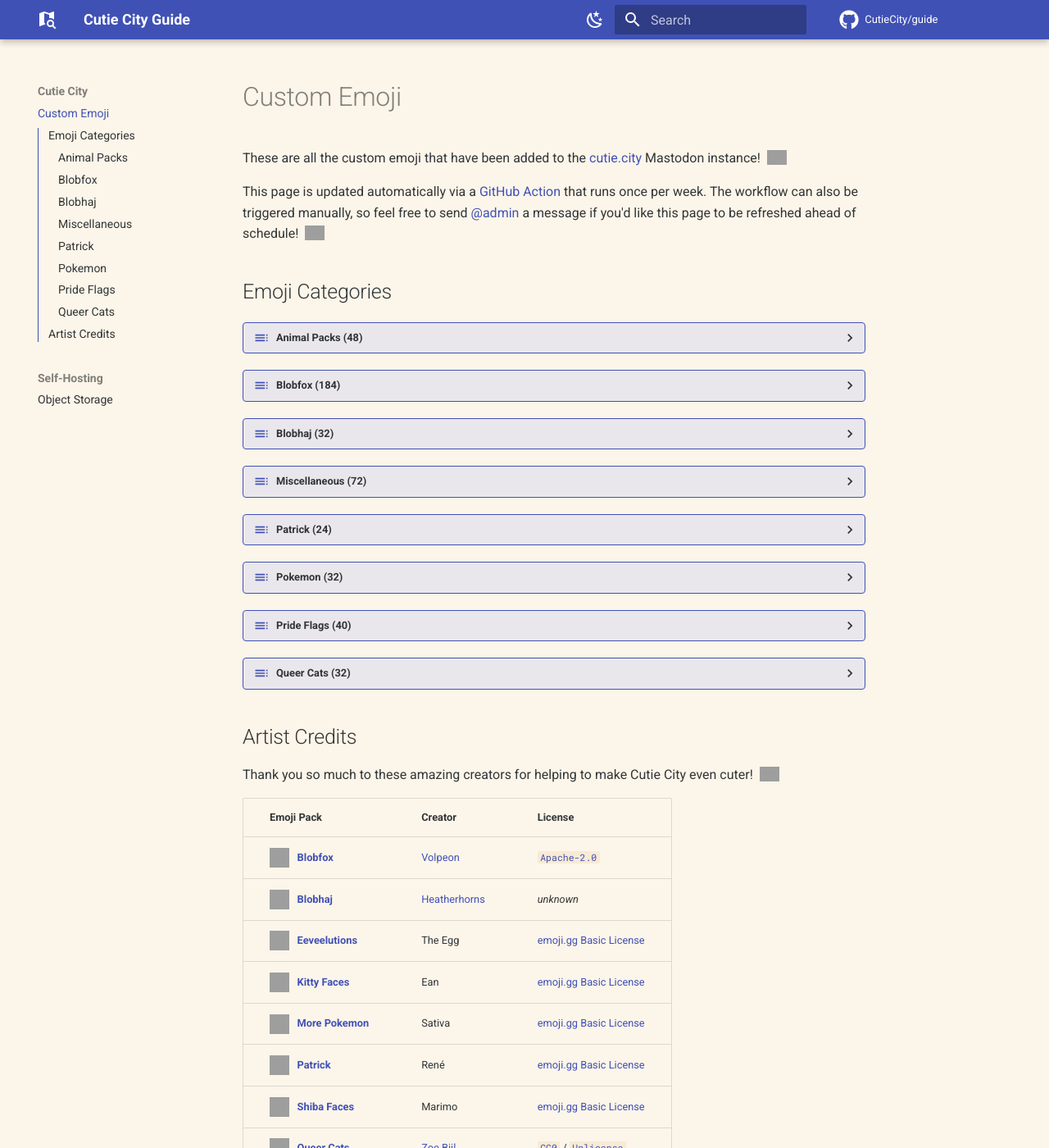
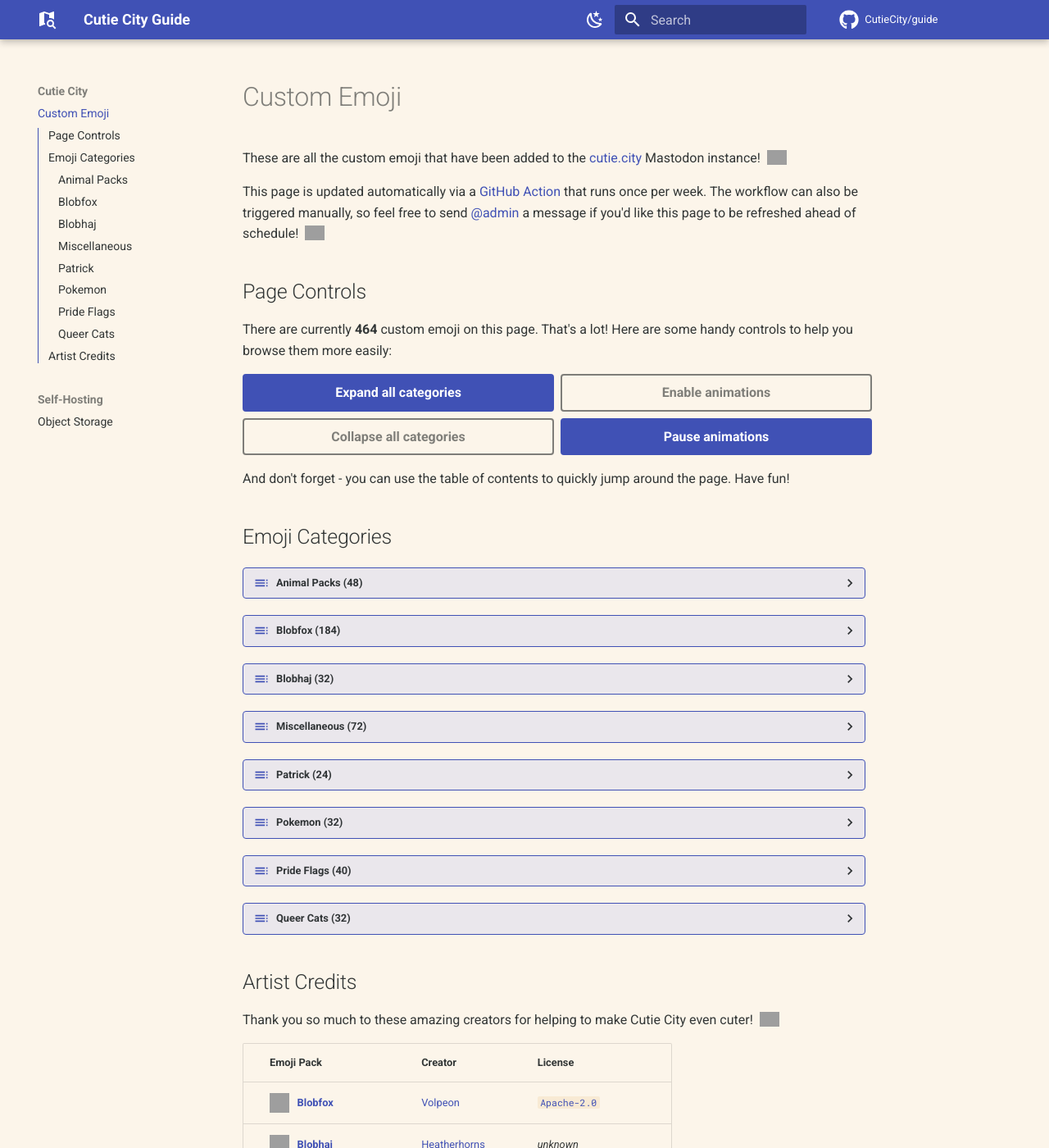
Before and after one commit to CutieCity/guide, an MkDocs documentation site: the page built from docs/cutie-city/custom-emoji.md, in a window 1280 px wide and 1400 px high. Shown: the whole window at 82% size. Built offline with MkDocs 1.6.1 and Material for MkDocs 9.7.7, drawn with Linux system fonts in a browser that asks for light colours; emoji names are drawn with the system emoji font; comment, search, counter and statistics services are not loaded; grey boxes are pictures that could not be loaded.

Commit message:
Add some handy features to custom emoji page using JS

```diff
--- a/docs/cutie-city/custom-emoji.md
+++ b/docs/cutie-city/custom-emoji.md
@@ -20,6 +20,34 @@
   https://media.cutie.city/custom_emojis/images/000/000/067/original/3f3459e03c5e9b31.png
 [:send_love:]:
   https://media.cutie.city/custom_emojis/images/000/000/591/original/ebeff1f12d06bb6e.png
+
+## Page Controls
+
+There are currently **464** custom emoji on this page. That's a lot! Here are
+some handy controls to help you browse them more easily:
+
+<div class="grid two-columns" markdown>
+
+  <div class="md-button md-button--primary fill" id="expand-categories">
+    Expand all categories
+  </div>
+
+  <div class="md-button md-button--primary fill disabled" id="enable-animations">
+    Enable animations
+  </div>
+
+  <div class="md-button md-button--primary fill disabled" id="collapse-categories">
+    Collapse all categories
+  </div>
+
+  <div class="md-button md-button--primary fill" id="pause-animations">
+    Pause animations
+  </div>
+
+</div>
+
+And don't forget - you can use the table of contents to quickly jump around the
+page. Have fun!
 
 ## Emoji Categories
 
--- /dev/null
+++ b/docs/javascripts/custom-emoji.js
@@ -0,0 +1,86 @@
+document$.subscribe(function () {
+  if (window.location.href.includes("/custom-emoji/")) {
+    for (const [buttonId, callback] of [
+      ["#expand-categories", onExpandCategoriesClick],
+      ["#collapse-categories", onCollapseCategoriesClick],
+      ["#enable-animations", onEnableAnimationsClick],
+      ["#pause-animations", onPauseAnimationsClick],
+    ]) {
+      enableButtonAction(buttonId, callback);
+    }
+
+    if (!document.querySelector(".tabbed-set > input:first-child").checked) {
+      document.querySelector("#enable-animations").classList.remove("disabled");
+      document.querySelector("#pause-animations").classList.add("disabled");
+    }
+
+    document.querySelectorAll(".grid li").forEach(enableCopyToClipboard);
+    document.querySelectorAll(".category").forEach(enableCategoryListener);
+  }
+});
+
+function enableButtonAction(buttonId, callback) {
+  const buttonElement = document.querySelector(buttonId);
+  buttonElement.addEventListener("click", () => {
+    if (!buttonElement.classList.contains("disabled")) {
+      callback(buttonElement);
+    }
+  });
+}
+
+function enableCopyToClipboard(cardElement) {
+  cardElement.addEventListener("click", () => {
+    navigator.clipboard.writeText(cardElement.innerText);
+    alert$.next("Copied to clipboard.");
+  });
+}
+
+function enableCategoryListener(detailsElement) {
+  const expandButton = document.querySelector("#expand-categories");
+  const collapseButton = document.querySelector("#collapse-categories");
+  const categoryCount = document.querySelectorAll(".category").length;
+
+  detailsElement.addEventListener("toggle", () => {
+    let categoriesOpen = document.querySelectorAll(".category[open]").length;
+
+    if (categoriesOpen === 0) {
+      collapseButton.classList.add("disabled");
+    } else {
+      collapseButton.classList.remove("disabled");
+    }
+
+    if (categoriesOpen === categoryCount) {
+      expandButton.classList.add("disabled");
+    } else {
+      expandButton.classList.remove("disabled");
+    }
+  });
+}
+
+function onExpandCategoriesClick(buttonElement) {
+  document
+    .querySelectorAll(".category")
+    .forEach((detailsElement) => (detailsElement.open = true));
+  alert$.next("All categories expanded.");
+}
+
+function onCollapseCategoriesClick(buttonElement) {
+  document
+    .querySelectorAll(".category")
+    .forEach((detailsElement) => (detailsElement.open = false));
+  alert$.next("All categories collapsed.");
+}
+
+function onEnableAnimationsClick(buttonElement) {
+  document.querySelector(".tabbed-labels label:first-child").click();
+  document.querySelector("#pause-animations").classList.remove("disabled");
+  buttonElement.classList.add("disabled");
+  alert$.next("Animations enabled.");
+}
+
+function onPauseAnimationsClick(buttonElement) {
+  document.querySelector(".tabbed-labels label:last-child").click();
+  document.querySelector("#enable-animations").classList.remove("disabled");
+  buttonElement.classList.add("disabled");
+  alert$.next("Animations paused.");
+}
--- a/docs/stylesheets/custom-emoji.css
+++ b/docs/stylesheets/custom-emoji.css
@@ -3,40 +3,33 @@
   display: none;
 }
 
-/* Set the text color for active content tab labels. */
-.tabbed-set > input:first-child:checked ~ .tabbed-labels > :first-child,
-.tabbed-set > input:nth-child(2):checked ~ .tabbed-labels > :nth-child(2) {
-  color: var(--md-typeset-a-color) !important;
+/* Hide all tab labels/controls (buttons are used instead). */
+.md-typeset .tabbed-labels {
+  display: none;
 }
 
-/* Remove vertical margins and indicators for content tab groups. */
+/* Remove vertical margins for content tab groups. */
 .tabbed-set {
-  margin-top: 0 !important;
+  margin-top: 0.2rem !important;
   margin-bottom: 0 !important;
-  --md-indicator-x: 0px !important;
-  --md-indicator-width: 0px !important;
 }
 
-/* Position tab group labels in the center of the available space. */
-.tabbed-labels {
-  justify-content: center;
-}
-
-/* Center-align images and text inside each emoji grid card. */
-.grid li {
+/* Align contents of each grid card and make it look clickable. */
+.grid.small-columns li {
   display: flex !important;
   align-items: center;
+  cursor: pointer;
 }
 
 /* Set the size and margin for all emoji inside the grids. */
-.grid img {
+.grid.small-columns img {
   height: 32px;
   width: 32px;
   margin-right: 0.35rem;
 }
 
 /* Adjust the size and overflow behavior of emoji shortcodes. */
-.grid code {
+.grid.small-columns code {
   display: block;
   font-size: 0.9em;
   overflow: auto;
--- a/docs/stylesheets/global.css
+++ b/docs/stylesheets/global.css
@@ -92,6 +92,8 @@
 /* Make sure that two-column grids have two "cells" in each row. */
 .grid.two-columns {
   grid-template-columns: repeat(2, minmax(50%, 1fr)) !important;
+  align-items: center;
+  justify-items: center;
 }
 
 /* Define grids with columns that are half the normal minimum width. */
@@ -118,6 +120,23 @@
   font-size: 0.9em;
 }
 
+/* Style "fake button" CTAs that fill their available space. */
+.md-typeset .md-button.fill {
+  border-radius: 0.2rem;
+  padding: 0.5em 0;
+  text-align: center;
+  white-space: nowrap;
+  width: 100%;
+}
+
+/* Override some styles to make a "fake button" appear disabled. */
+.md-typeset .md-button.fill.disabled {
+  background-color: initial;
+  border-color: var(--md-default-fg-color--light);
+  color: var(--md-default-fg-color--light);
+  cursor: initial;
+}
+
 /* Add some extra horizontal spacing around emoji. */
 .twemoji {
   margin: 0 0.25em;
--- a/mkdocs.yml
+++ b/mkdocs.yml
@@ -57,6 +57,9 @@
   - stylesheets/global.css
   - stylesheets/material.css
 
+extra_javascript:
+  - javascripts/custom-emoji.js
+
 plugins:
   - git-committers:
       enabled: !ENV [ENABLE_GIT_PLUGINS, false]
```
